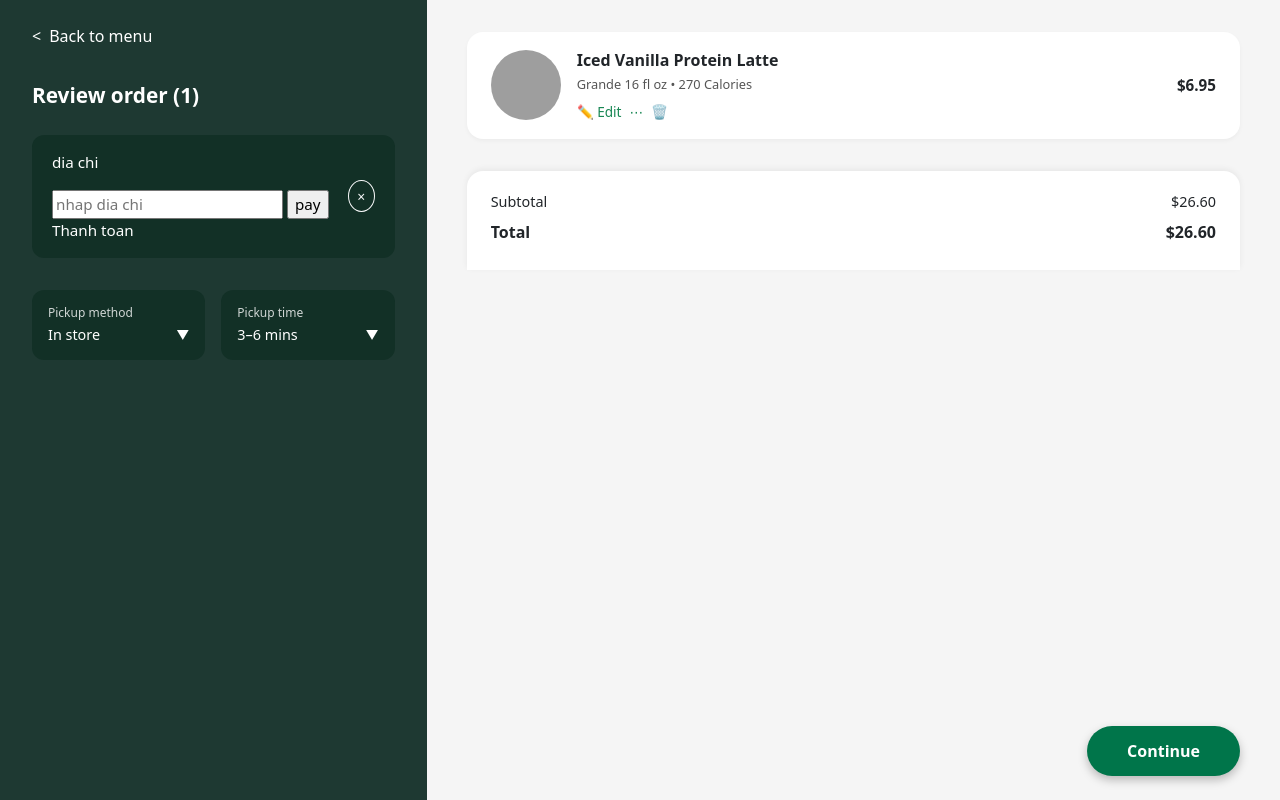
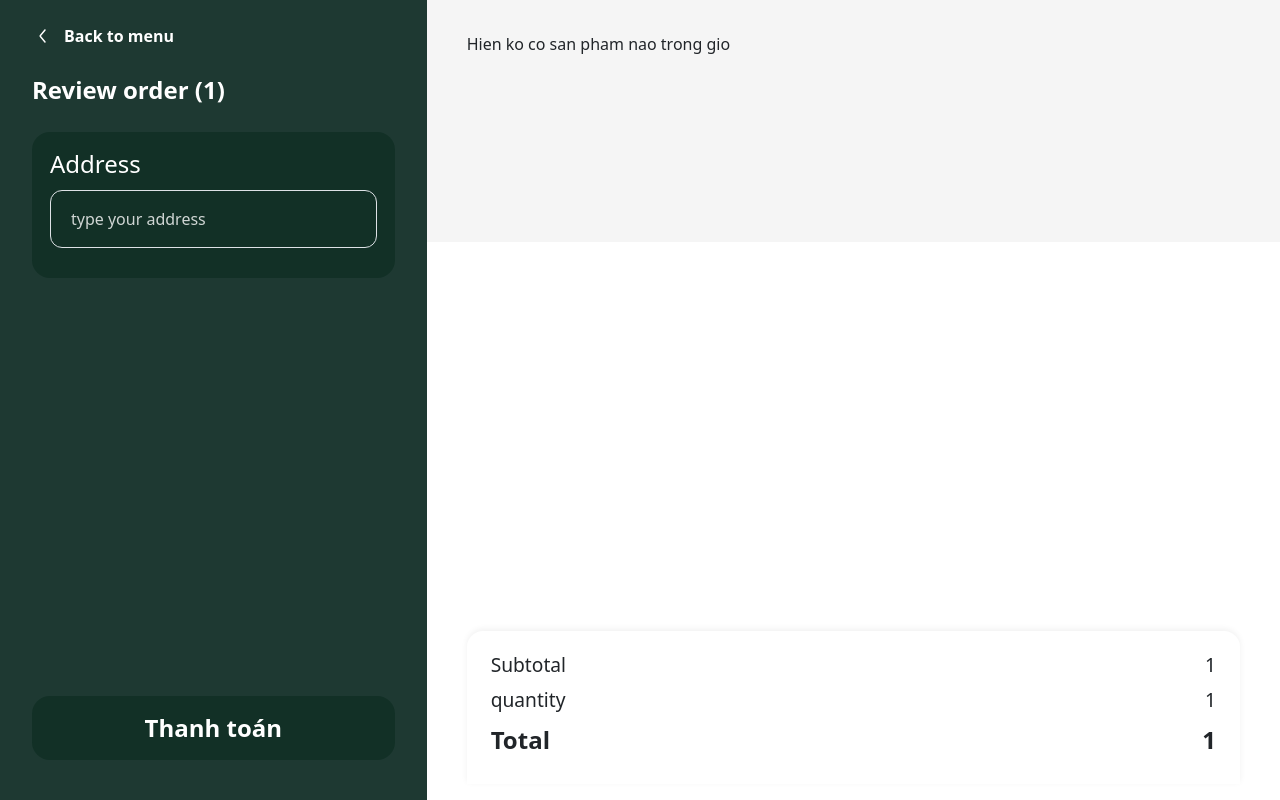
Before and after one commit to nguyentin05/cafe-management, a Python web app: template app/templates/cart.html in a window 1280 px wide. Run offline with Jinja, Linux system fonts and the light colour scheme; the template is opened without the code that fills it: most values are stand-ins (such as "Sample title", 1, 10 or a date in 2020); grey boxes are pictures that could not be loaded.

Commit message:
done cart

```diff
--- a/app/static/css/pages/cart.css
+++ b/app/static/css/pages/cart.css
@@ -1,50 +1,75 @@
-body {
-    background-color: #f5f5f5;
-}
-
 .left-panel {
-    background-color: #1e3932;   /* xanh Starbucks */
+    background-color: #1e3932;
     color: #fff;
     min-height: 100vh;
     padding: 1.5rem 2rem;
+    position: sticky;
+    top: 0;
+    display: flex;
+    flex-direction: column;
+}
+.right-panel {
+    background-color: #f5f5f5;
+    padding: 2rem 2.5rem;
+    padding-bottom: 170px;
+}
+.address-input {
+    background-color: #123026;
+    border-radius: 0.75rem;
+    padding: 1rem 1.25rem;
+}
+.address-input::placeholder {
+    color: #ffffff;
+    opacity: 0.8;
+}
+.address-input:focus {
+    background-color: #123026;
+    outline: none;
+    box-shadow: 0 0 0 0.2rem rgba(255, 255, 255);
+}
+.cart-card {
+    background-color: #123026;
+    border-radius: 18px;
+    padding: 14px 18px;
+    margin-bottom: 16px;
+}
+.pay-button {
+    margin-top: auto;
+    cursor: pointer;
+}
+.cart-item-card {
+    background-color: #ffffff;
+    border-radius: 1rem;
+    padding: 1rem 1.5rem;
+    display: flex;
+    gap: 1rem;
+    align-items: center;
+    margin-bottom: 1rem;
+    box-shadow: 0 2px 4px rgba(0,0,0,.04);
+}
+.item-image {
+    width: 150px;
+    height: 150px;
+    border-radius: 50%;
+    overflow: hidden;
+}
+.item-image img {
+    width: 100%;
+    height: 100%;
+    object-fit: cover;
 }
 
-.back-link {
-    display: flex;
-    align-items: center;
-    gap: .5rem;
-    font-weight: 500;
-    margin-bottom: 2rem;
-}
 
-.back-link i {
-    width: 24px;
-    height: 24px;
-    border-radius: 50%;
-    border: 1px solid #fff;
-    display: inline-flex;
-    align-items: center;
-    justify-content: center;
-    font-style: normal;
-    font-size: .8rem;
-}
 
-.review-title {
-    font-size: 1.3rem;
-    font-weight: 600;
-    margin-bottom: 1.5rem;
-}
 
-.store-card {
-    background-color: #123026;
-    border-radius: .75rem;
-    padding: 1rem 1.25rem;
-    margin-bottom: 1rem;
-    font-size: .95rem;
-}
 
-.store-name {
-    font-weight: 500;
+
+.summary-fixed {
+    position: fixed;
+    bottom: 0;
+    right: 0;
+    left: 33.333%;
+    padding: 0 2.5rem 1rem 2.5rem;
 }
 
 .pickup-box {
@@ -68,59 +93,26 @@ body {
 }
 
 .pickup-value span:last-child {
-    font-size: .8rem;
+    font-size: .8rem;form-control
 }
 
 /* Right side */
-.right-panel {
-    padding: 2rem 2.5rem;
-}
 
-.cart-item-card {
-    background-color: #fff;
-    border-radius: 1rem;
-    padding: 1rem 1.5rem;
-    display: flex;
-    gap: 1rem;
-    align-items: center;
-    margin-bottom: 1rem;
-    box-shadow: 0 2px 4px rgba(0,0,0,.04);
-}
 
-.product-img {
-    width: 70px;
-    height: 70px;
-    border-radius: 50%;
-    overflow: hidden;
-    flex-shrink: 0;
-}
 
-.product-img img {
-    width: 100%;
-    height: 100%;
-    object-fit: cover;
-}
 
-.item-main {
-    flex: 1;
-}
 
-.item-name {
-    font-weight: 600;
-    margin-bottom: .2rem;
-}
+
+
+
+
 
 .item-meta {
     font-size: .8rem;
     color: #555;
 }
 
-.item-actions {
-    margin-top: .5rem;
-    font-size: .85rem;
-    display: flex;
-    gap: .5rem;
-}
+
 
 .item-actions span {
     cursor: pointer;
@@ -144,26 +136,27 @@ body {
     display: flex;
     justify-content: space-between;
     margin-bottom: .35rem;
-    font-size: .9rem;
+    font-size: 1.2rem;
 }
-
 .summary-row.total {
     font-weight: 700;
     margin-top: .5rem;
-    font-size: 1rem;
+    font-size: 1.5rem;
+}
+.btn-continue {
+    padding: .55rem 1.8rem;
+    border-radius: 999px;
+    border: none;
+    background-color: #00754a;   /* xanh Starbucks */
+    color: #fff;
+    font-weight: 600;
+    font-size: .95rem;
+    box-shadow: 0 4px 10px rgba(0,0,0,.25);
+    cursor: pointer;
 }
 
-.btn-continue {
-    position: fixed;
-    right: 2.5rem;
-    bottom: 1.5rem;
-    padding: .8rem 2.5rem;
-    border-radius: 999px;
-    background-color: #00754a;
-    border: none;
-    color: #fff;
-    font-weight: 600;
-    box-shadow: 0 4px 10px rgba(0,0,0,.25);
+.btn-continue:hover {
+    filter: brightness(1.05);
 }
 
 @media (max-width: 991.98px) {
@@ -175,42 +168,10 @@ body {
         left: 1rem;
     }
 }
-/* đã có sẵn từ trước, giữ nguyên nếu đang dùng */
-.store-card {
-    background-color: #123026;
-    border-radius: .75rem;
-    padding: 1rem 1.25rem;
-    margin-bottom: 1rem;
-    font-size: .95rem;
-}
-
-/* style riêng cho address card */
-.address-label {
-    font-size: .85rem;
-    color: #ffffff;
-    opacity: .9;
-}
-
-.address-input {
-    max-width: 260px;          /* muốn full width thì bỏ dòng này */
-    background-color: #ffffff;
-    border: none;
-    border-radius: 2px;
-    padding: .3rem .5rem;
-    height: 32px;
-}
-
-.address-input:focus {
-    box-shadow: 0 0 0 2px rgba(255,255,255,0.4);
-    outline: none;
-}
-
-/* nút X bên phải */
 .address-clear-btn {
     width: 32px;
     height: 32px;
     border-radius: 50%;
-    padding: 0;
     display: inline-flex;
     align-items: center;
     justify-content: center;
--- a/app/static/js/cart.js
+++ b/app/static/js/cart.js
@@ -8,7 +8,7 @@ function updateUI(data) {
         item.innerText = data.total_amount.toLocaleString();
 }
 
-function addToCart(id, name, price) {
+function addToCart(id, name, price, image) {
     event.preventDefault()
 
     fetch('/api/add-cart', {
@@ -16,7 +16,8 @@ function addToCart(id, name, price) {
         body: JSON.stringify({
             'id': id,
             'name': name,
-            'price': price
+            'price': price,
+            'image': image
         }),
         headers: {
             'Content-Type': 'application/json'
@@ -45,3 +46,23 @@ function pay() {
         })
     }
 }
+function updateCart(id) {
+    fetch('/api/update-cart/' + id, {
+        method: 'put',
+        headers: {
+            'Content-Type': 'application/json'
+        }
+    }).then(res => res.json()).then(data => {
+        updateUI(data);
+    })
+}
+function deleteCart(id) {
+    fetch('/api/delete-cart/' + id, {
+        method: 'delete',
+        headers: {
+            'Content-Type': 'application/json'
+        }
+    }).then(res => res.json()).then(data => {
+        updateUI(data);
+    })
+}
--- a/app/templates/cart.html
+++ b/app/templates/cart.html
@@ -13,97 +13,97 @@
 <div class="row g-0">
     <div class="col-lg-4 col-md-5">
         <div class="left-panel">
-            <a href="{{ url_for('menu') }}" class="text-white text-decoration-none back-link">
-                <span class="back-icon">&lt;</span>
+            <a href="{{ url_for('menu') }}"
+               class="d-flex align-items-center gap-2 text-white text-decoration-none mb-4 fw-bold">
+                <svg viewBox="0 0 24 24" style="width: 24px; height: 24px; overflow: visible; fill: currentcolor;">
+                    <path d="M13.4801 5.42385C13.1619 5.15868 12.689 5.20167 12.4238 5.51988L7.69058 11.1998C7.30428 11.6633 7.30428 12.3367 7.69058 12.8002L12.4238 18.4802C12.689 18.7984 13.1619 18.8414 13.4801 18.5762C13.7983 18.311 13.8413 17.8381 13.5762 17.5199L8.97628 12L13.5762 6.48016C13.8413 6.16195 13.7983 5.68903 13.4801 5.42385Z"></path>
+                </svg>
                 <span>Back to menu</span>
             </a>
-
-            <div class="review-title">
+            <div class="mb-4 fs-4 fw-bold">
                 Review order (<span class="cartCounter">{{ cart_stats.total_quantity }}</span>)
             </div>
-
-            <div class="store-card mb-3 address-card">
-                <div class="d-flex justify-content-between align-items-center">
-                    <form action="{{ url_for('cart') }}" method="post">
-                        <p>dia chi</p>
-                        <input type="text" name="address" id="address" placeholder="nhap dia chi" required>
-                        <input type="button" value="pay" onclick="pay()">Thanh toan</input>
-                    </form>
-
-                    <!-- Nút X để xóa/clear hoặc chọn lại gì đó -->
-                    <button type="button"
-                            class="btn btn-sm btn-outline-light rounded-circle address-clear-btn">
-                        &times;
-                    </button>
+            <div class="cart-card mb-3">
+                <div class="fs-4 text-white mb-2">Address</div>
+                <form method="post">
+                    <input type="text"
+                           class="form-control form-control-sm address-input mb-3 fs-6 text-white"
+                           name="address"
+                           id="address"
+                           placeholder="type your address">
+                </form>
+            </div>
+            <div class="pay-button">
+                <div class="cart-card text-center fs-4 fw-bold" onclick="pay()">
+                    Thanh toán
                 </div>
             </div>
-
-
-            <div class="row g-3 mt-2">
-                <div class="col-12 col-lg-6">
-                    <div class="pickup-box">
-                        <div class="pickup-label">Pickup method</div>
-                        <div class="pickup-value">
-                            <span>In store</span>
-                            <span>▼</span>
-                        </div>
+        </div>
+    </div>
+    <div class="col-lg-8 col-md-7">
+        <div class="right-panel">
+            {% if 'cart' in session and session['cart'] %}
+            {% for c in session['cart'].values() %}
+            <div class="cart-item-card">
+                <div class="item-image">
+                    <img src="{{ c.image }}" alt="{{ c.image }}">
+                </div>
+                <div class="flex-grow-1">
+                    <div class="mb-1 fw-bold fs-3">{{ c.name }}</div>
+                    <div class="mt-2 d-flex gap-2">
+                        <a href="" onclick="updateCart({{ c.id }})">
+                            <svg viewBox="0 0 24 24"
+                                 style="width: 24px; height: 24px; overflow: visible; fill: currentcolor;">
+                                <path d="M10 2.5c1.366 0 2.646.365 3.75 1.003a10.524 10.524 0 0 1 2.781.304A9 9 0 1 0 3.807 16.53a10.523 10.523 0 0 1-.305-2.78A7.5 7.5 0 0 1 10 2.5ZM14 9a.5.5 0 0 1 .5.5v4h4a.5.5 0 0 1 0 1h-4v4a.5.5 0 0 1-1 0v-4h-4a.5.5 0 0 1 0-1h4v-4A.5.5 0 0 1 14 9Z"></path>
+                                <path d="M14 23a9 9 0 1 0 0-18 9 9 0 0 0 0 18Zm0-1.5a7.5 7.5 0 1 1 0-15 7.5 7.5 0 0 1 0 15Z"></path>
+                            </svg>
+                        </a>
+                        <a href="" onclick="deleteCart({{ c.id }})">
+                            <svg aria-hidden="true" class="valign-middle color-greenAccent" focusable="false"
+                                 preserveAspectRatio="xMidYMid meet" viewBox="0 0 24 24"
+                                 style="width: 24px; height: 24px; overflow: visible; fill: currentcolor;">
+                                <path d="M8.734 9.5a.5.5 0 0 1 .516.484l.25 8a.5.5 0 0 1-1 .032l-.25-8a.5.5 0 0 1 .484-.516ZM15.266 9.5a.5.5 0 0 1 .484.516l-.25 8a.5.5 0 0 1-1-.032l.25-8a.5.5 0 0 1 .516-.484ZM12 9.5a.5.5 0 0 1 .5.5v8a.5.5 0 0 1-1 0v-8a.5.5 0 0 1 .5-.5Z"></path>
+                                <path d="M10 1a1.75 1.75 0 0 0-1.75 1.75V4H5a2 2 0 0 0-.728 3.863l.414 11.479A2.75 2.75 0 0 0 7.434 22h9.132a2.75 2.75 0 0 0 2.748-2.658l.414-11.479A2 2 0 0 0 19 4h-3.25V2.75A1.75 1.75 0 0 0 14 1h-4Zm4.25 3h-4.5V2.75A.25.25 0 0 1 10 2.5h4a.25.25 0 0 1 .25.25V4ZM5 5.5h14a.5.5 0 0 1 0 1H5a.5.5 0 0 1 0-1ZM5.778 8h12.444l-.407 11.292a1.25 1.25 0 0 1-1.25 1.208h-9.13a1.25 1.25 0 0 1-1.25-1.208L5.778 8Z"></path>
+                            </svg>
+                        </a>
                     </div>
                 </div>
-                <div class="col-12 col-lg-6">
-                    <div class="pickup-box">
-                        <div class="pickup-label">Pickup time</div>
-                        <div class="pickup-value">
-                            <span>3–6 mins</span>
-                            <span>▼</span>
-                        </div>
+                <div class="fs-4 text-end">
+                    <div>
+                        {{ c.quantity }}
+                    </div>
+                    <div>
+                        {{ "{:,.0f}".format(c.price) }}
+                    </div>
+                    <div>
+                        {{ "{:,.0f}".format(c.price * c.quantity)}}
                     </div>
                 </div>
             </div>
+            {% endfor %}
+            {% else %}
+            <p>Hien ko co san pham nao trong gio</p>
+            {% endif %}
+        </div>
 
-        </div>
-    </div>
-
-    <!-- RIGHT -->
-    <div class="col-lg-8 col-md-7">
-        <div class="right-panel">
-
-            <!-- Item 1 -->
-            <div class="cart-item-card">
-                <div class="product-img">
-                    <img src="https://images.unsplash.com/photo-1511920170033-f8396924c348?auto=format&fit=crop&w=400&q=80"
-                         alt="">
-                </div>
-                <div class="item-main">
-                    <div class="item-name">Iced Vanilla Protein Latte</div>
-                    <div class="item-meta">Grande 16 fl oz • 270 Calories</div>
-                    <div class="item-actions text-success">
-                        <span>✏️ Edit</span>
-                        <span>⋯</span>
-                        <span>🗑</span>
-                    </div>
-                </div>
-                <div class="item-price">$6.95</div>
-            </div>
-
-            <!-- Summary -->
+        <div class="summary-fixed">
             <div class="summary-card">
                 <div class="summary-row">
                     <span>Subtotal</span>
-                    <span>$26.60</span>
+                    <span>{{ "{:,.0f}".format(cart_stats.total_amount) }}</span>
                 </div>
-                <!-- thêm các dòng thuế, phí… nếu muốn -->
+                <div class="summary-row">
+                    <span>quantity</span>
+                    <span>{{ cart_stats.total_quantity }}</span>
+                </div>
                 <div class="summary-row total">
                     <span>Total</span>
-                    <span>$26.60</span>
+                    <span>{{ "{:,.0f}".format(cart_stats.total_amount) }}</span>
                 </div>
             </div>
         </div>
     </div>
 </div>
-
-<button class="btn-continue">
-    Continue
-</button>
 
 
 <!--<div class="row">-->
--- a/app/templates/menu.html
+++ b/app/templates/menu.html
@@ -45,9 +45,9 @@
                     <h4 class="card-title mt-2 fs-5" style="font-family: 'Montserrat', sans-serif">{{ d.name }}</h4>
                     <div class="card-body d-flex align-items-center justify-content-between">
                         <div>
-                            <h5 class="card-text">{{ d.price }}</h5>
+                            <h5 class="card-text">{{ "{:,.0f}".format(d.price) }}</h5>
                         </div>
-                        <a href="#" class="btn btn-detail" onclick="addToCart({{ d.id }}, '{{ d.name }}', {{ d.price }})">add to order</a>
+                        <a href="#" class="btn btn-detail" onclick="addToCart({{ d.id }}, '{{ d.name }}', {{ d.price }}, '{{ d.image }}')">add to order</a>
                     </div>
                 </div>
                 {% endfor %}
```
Also changed, not shown: app/dao.py (+28 -1 lines), app/index.py (+23 -1 lines), app/models.py (+7 -8 lines), app/utils.py (+12 -0 lines).
